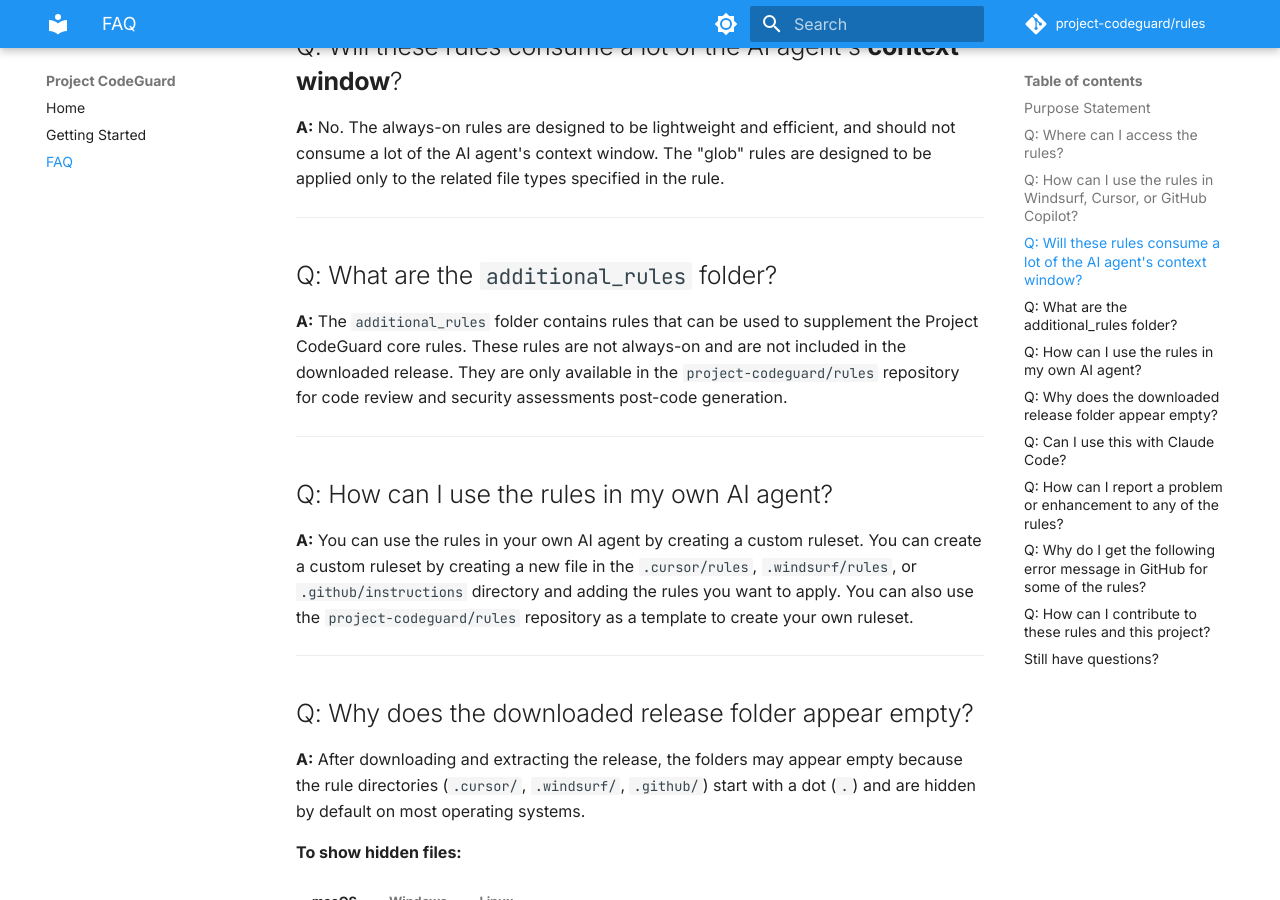
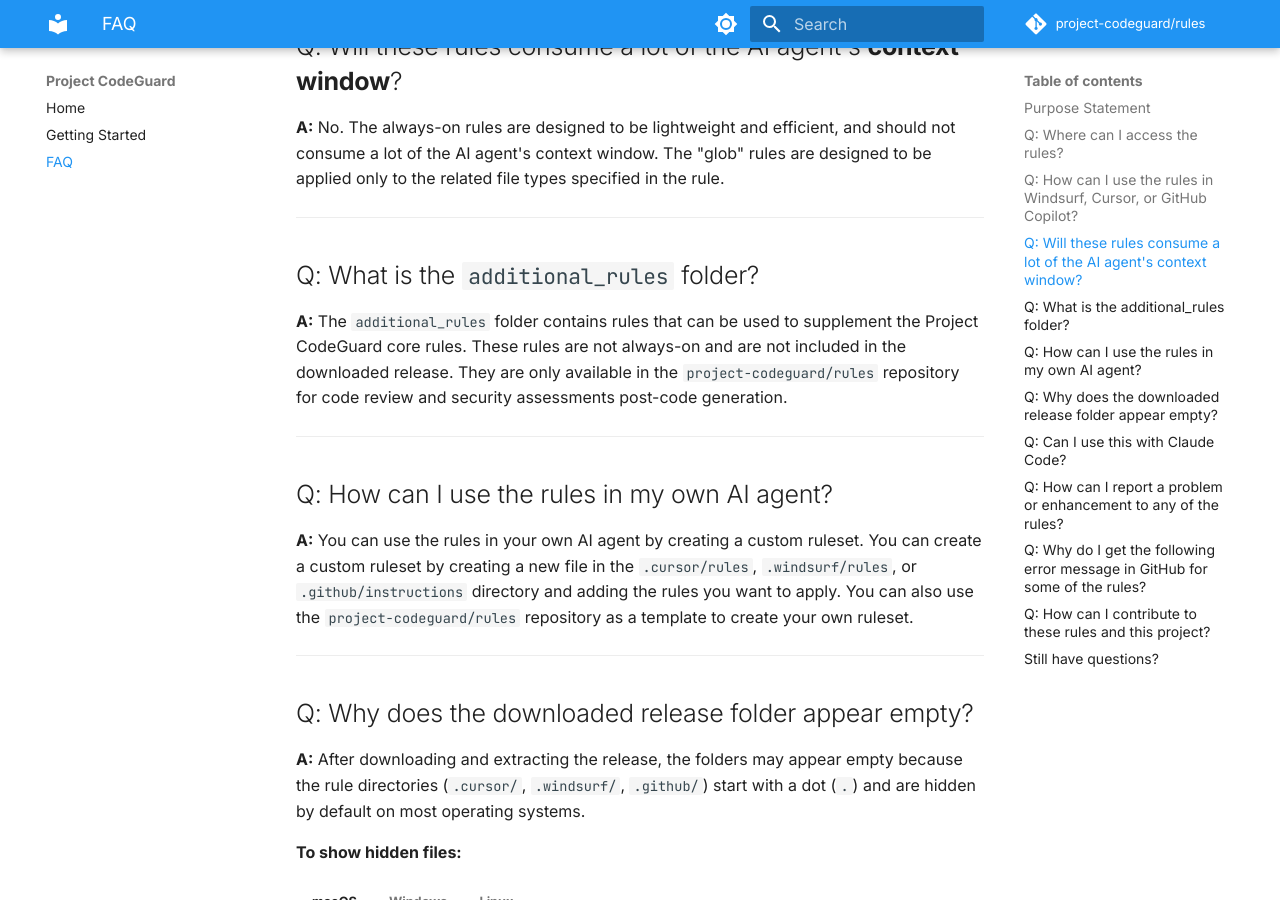
Before and after one commit to sumik5/project-codeguard-ja, an MkDocs documentation site: the page built from docs/faq.md, in a window 1280 px wide and 900 px high, scrolled down 951 px. Built offline with MkDocs 1.6.1 and Material for MkDocs 9.7.7, drawn with Linux system fonts in a browser that asks for light colours; comment, search, counter and statistics services are not loaded.

Commit message:
Update docs/faq.md
Co-authored-by: Copilot <175728472+Copilot@users.noreply.github.com>

```diff
--- a/docs/faq.md
+++ b/docs/faq.md
@@ -29,7 +29,7 @@ This FAQ document provides clear, concise answers to help developers seamlessly
 **A:** No. The always-on rules are designed to be lightweight and efficient, and should not consume a lot of the AI agent's context window. The "glob" rules are designed to be applied only to the related file types specified in the rule.
 
 ---
-## Q: What are the `additional_rules` folder?
+## Q: What is the `additional_rules` folder?
 
 **A:** The `additional_rules` folder contains rules that can be used to supplement the Project CodeGuard core rules. These rules are not always-on and are not included in the downloaded release. They are only available in the `project-codeguard/rules` repository for code review and security assessments post-code generation.
 
```
